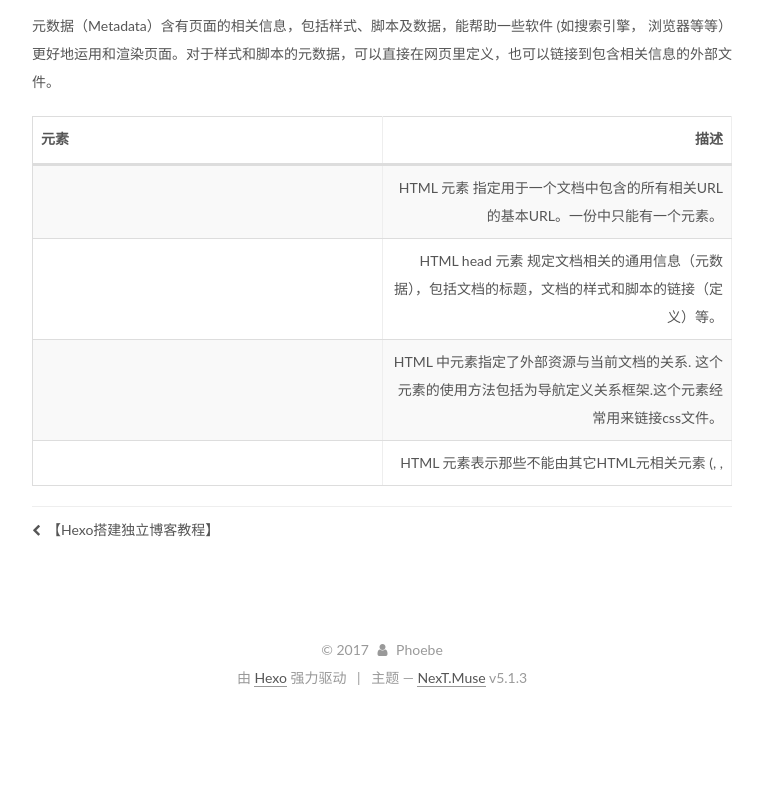
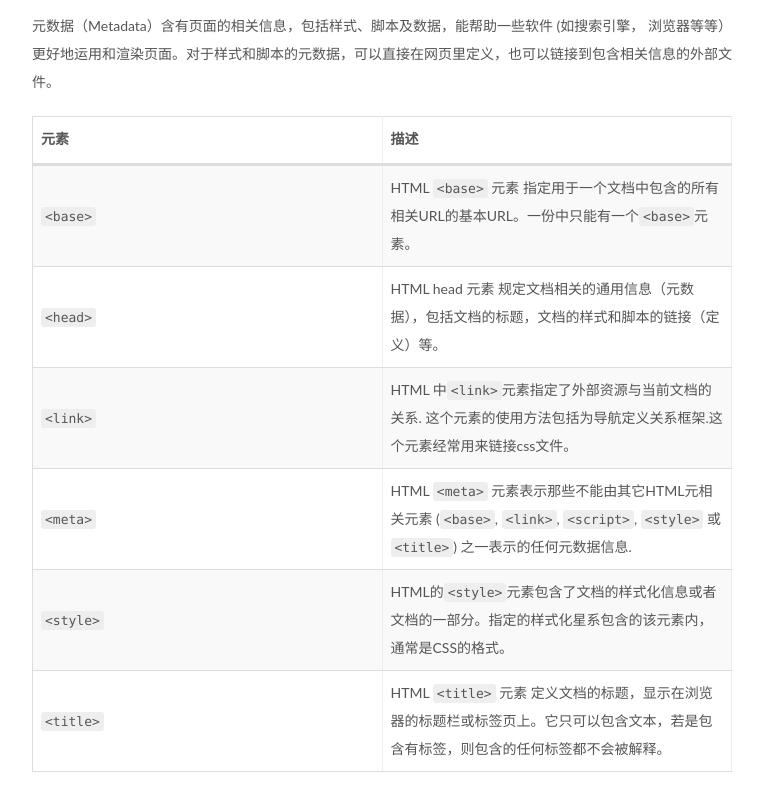
Before and after one commit to Phoebe-choi/Phoebe-choi.github.io, a plain HTML site: page 2017/11/17/【HTML标签介绍】/index.html in a window 1280 px wide. Shown: the part 992-1780 px from the top of the page, without its empty margins (98-861 px from the left). Before the commit the page ends 1704 px from the top, so only its background shows below. Drawn offline with Linux system fonts and the light colour scheme.

Commit message:
Site updated: 2017-11-17 19:27:40

```diff
--- a/2017/11/17/【HTML标签介绍】/index.html
+++ b/2017/11/17/【HTML标签介绍】/index.html
@@ -86,7 +86,7 @@
 <meta property="og:site_name" content="Phoebe&#39;s Blog">
 <meta property="og:description" content="前言Web浏览器中的网页的内容最根本的是文字，但网页中的内容在大多数时间都是风格文本而非纯文本。一个典型的网页基于集中技术（如CSS，JavaScript, Flash, AJAX, JSON）来控制终端用户的所见，但最根本的技术的是开发者用HTML来写网页，若没有HTML则没有网页。浏览器通过阅读HTML内容开始将网页展示在客户端设备上。 HTML的内容实在是太多了，今天写下这篇文章，先把所有的">
 <meta property="og:locale" content="zh-Hans">
-<meta property="og:updated_time" content="2017-11-17T11:19:21.563Z">
+<meta property="og:updated_time" content="2017-11-17T11:27:23.783Z">
 <meta name="twitter:card" content="summary">
 <meta name="twitter:title" content="【HTML标签介绍】">
 <meta name="twitter:description" content="前言Web浏览器中的网页的内容最根本的是文字，但网页中的内容在大多数时间都是风格文本而非纯文本。一个典型的网页基于集中技术（如CSS，JavaScript, Flash, AJAX, JSON）来控制终端用户的所见，但最根本的技术的是开发者用HTML来写网页，若没有HTML则没有网页。浏览器通过阅读HTML内容开始将网页展示在客户端设备上。 HTML的内容实在是太多了，今天写下这篇文章，先把所有的">
@@ -319,38 +319,38 @@
 <table>
 <thead>
 <tr>
-<th>元素</th>
-<th style="text-align:right">描述</th>
+<th style="text-align:left">元素</th>
+<th>描述</th>
 </tr>
 </thead>
 <tbody>
 <tr>
-<td><base></td>
-<td style="text-align:right">HTML <base> 元素 指定用于一个文档中包含的所有相关URL的基本URL。一份中只能有一个<base>元素。</td>
+<td style="text-align:left"><code>&lt;base&gt;</code></td>
+<td>HTML <code>&lt;base&gt;</code> 元素 指定用于一个文档中包含的所有相关URL的基本URL。一份中只能有一个<code>&lt;base&gt;</code>元素。</td>
 </tr>
 <tr>
-<td><head></head></td>
-<td style="text-align:right">HTML head 元素 规定文档相关的通用信息（元数据），包括文档的标题，文档的样式和脚本的链接（定义）等。</td>
+<td style="text-align:left"><code>&lt;head&gt;</code></td>
+<td>HTML head 元素 规定文档相关的通用信息（元数据），包括文档的标题，文档的样式和脚本的链接（定义）等。</td>
 </tr>
 <tr>
-<td><link></td>
-<td style="text-align:right">HTML 中<link>元素指定了外部资源与当前文档的关系. 这个元素的使用方法包括为导航定义关系框架.这个元素经常用来链接css文件。</td>
+<td style="text-align:left"><code>&lt;link&gt;</code></td>
+<td>HTML 中<code>&lt;link&gt;</code>元素指定了外部资源与当前文档的关系. 这个元素的使用方法包括为导航定义关系框架.这个元素经常用来链接css文件。</td>
 </tr>
 <tr>
-<td><meta></td>
-<td style="text-align:right">HTML <meta> 元素表示那些不能由其它HTML元相关元素 (<base>, <link>, <script>, <style> 或 <title>) 之一表示的任何元数据信息.</td>
+<td style="text-align:left"><code>&lt;meta&gt;</code></td>
+<td>HTML <code>&lt;meta&gt;</code> 元素表示那些不能由其它HTML元相关元素 (<code>&lt;base&gt;</code>, <code>&lt;link&gt;</code>, <code>&lt;script&gt;</code>, <code>&lt;style&gt;</code> 或 <code>&lt;title&gt;</code>) 之一表示的任何元数据信息.</td>
 </tr>
 <tr>
-<td><style></td>
-<td style="text-align:right">HTML的<style>元素包含了文档的样式化信息或者文档的一部分。指定的样式化星系包含的该元素内，通常是CSS的格式。</td>
+<td style="text-align:left"><code>&lt;style&gt;</code></td>
+<td>HTML的<code>&lt;style&gt;</code>元素包含了文档的样式化信息或者文档的一部分。指定的样式化星系包含的该元素内，通常是CSS的格式。</td>
 </tr>
 <tr>
-<td><title></td>
-<td style="text-align:right">HTML <title> 元素 定义文档的标题，显示在浏览器的标题栏或标签页上。它只可以包含文本，若是包含有标签，则包含的任何标签都不会被解释。</td>
+<td style="text-align:left"><code>&lt;title&gt;</code></td>
+<td>HTML <code>&lt;title&gt;</code> 元素 定义文档的标题，显示在浏览器的标题栏或标签页上。它只可以包含文本，若是包含有标签，则包含的任何标签都不会被解释。</td>
 </tr>
 </tbody>
 </table>
-</script></td></tr></tbody></table>
+
 
     </div>
 
--- a/css/main.css
+++ b/css/main.css
@@ -1822,7 +1822,7 @@ pre .javascript .function {
   width: 4px;
   height: 4px;
   border-radius: 50%;
-  background: #ffdf4a;
+  background: #ff9c8f;
 }
 .links-of-blogroll {
   font-size: 13px;
```
Also changed, not shown: index.html (+15 -15 lines).
